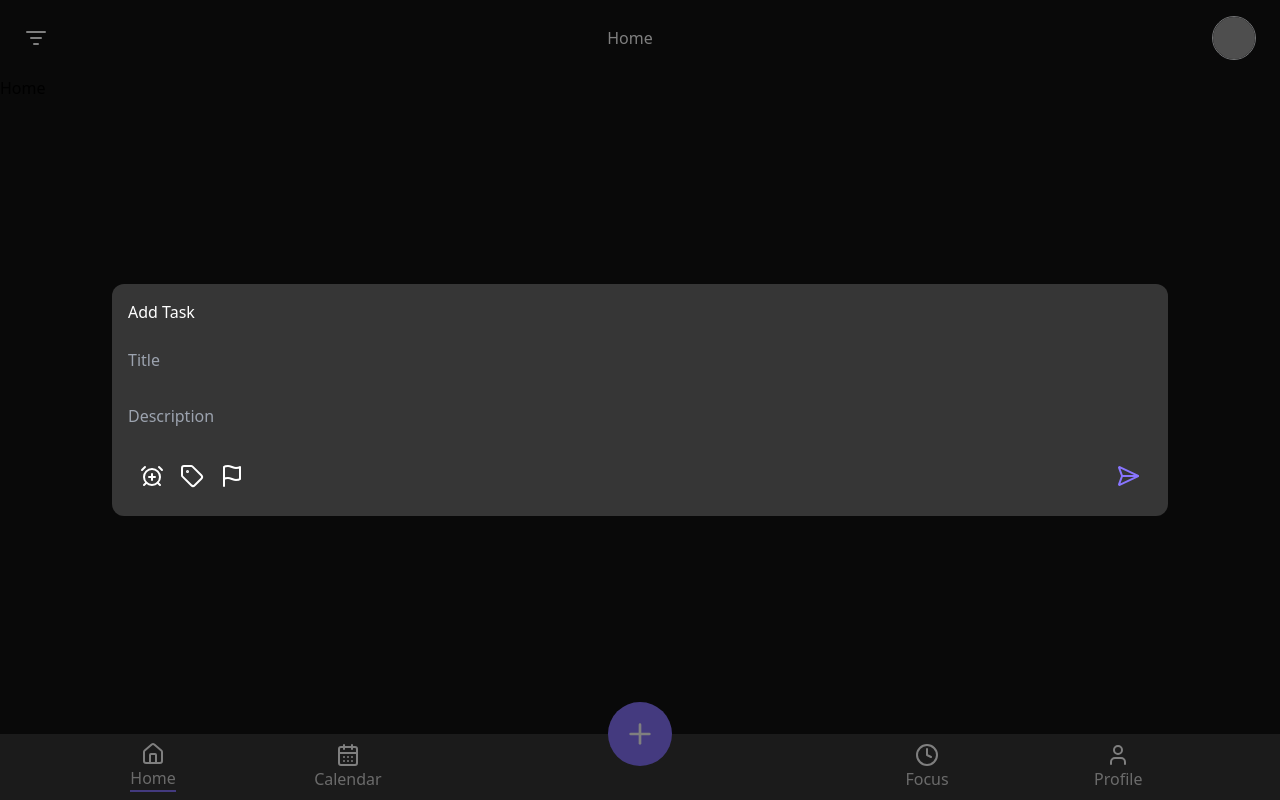
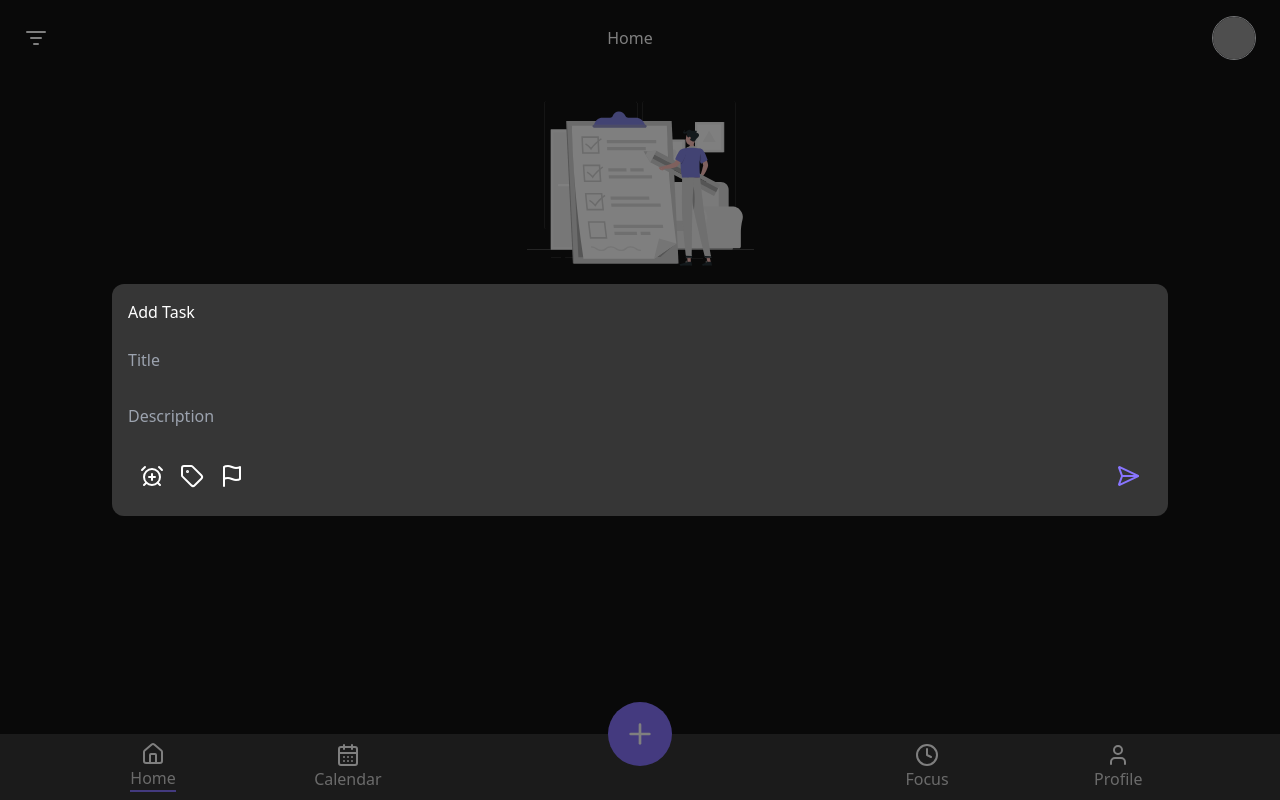
Before and after one commit to SaadiaEl08/to-do-list, a React (Vite) app in the folder frontend/: page /home in a window 1280 px wide. Built offline with nearby package versions, Linux system fonts and the light colour scheme; grey boxes are pictures that could not be loaded.

Commit message:
create home page

```diff
--- a/frontend/src/pages/Home.jsx
+++ b/frontend/src/pages/Home.jsx
@@ -1,8 +1,20 @@
+import { useState } from "react";
 
 const Home = () => {
+  const [tasks, setTasks] = useState([]);
   return (
-    <div>Home</div>
-  )
-}
+    <div className="">
+      {tasks.length === 0 ? (
+        <div className="w-full h-5/6  text-foreground flex flex-col justify-center items-center">
+          <img src="/homePic.svg" alt="home picture" />
+          <h1 className="text-2xl opacity-80">What do you want to do today?</h1>
+          <p className="opacity-80">Tap + to add your tasks</p>
+        </div>
+      ) : (
+        <p>tasks</p>
+      )}
+    </div>
+  );
+};
 
-export default Home
+export default Home;
```
